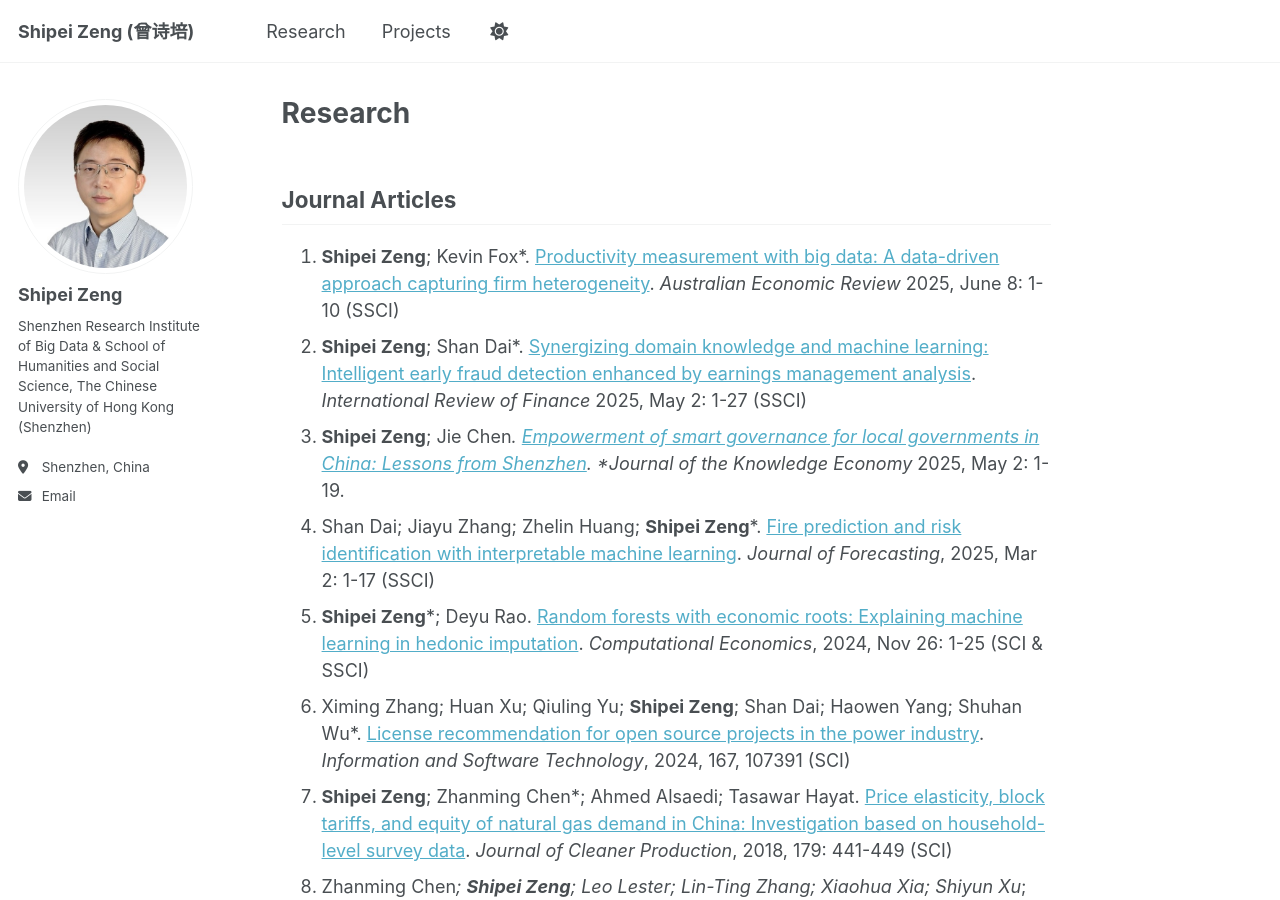
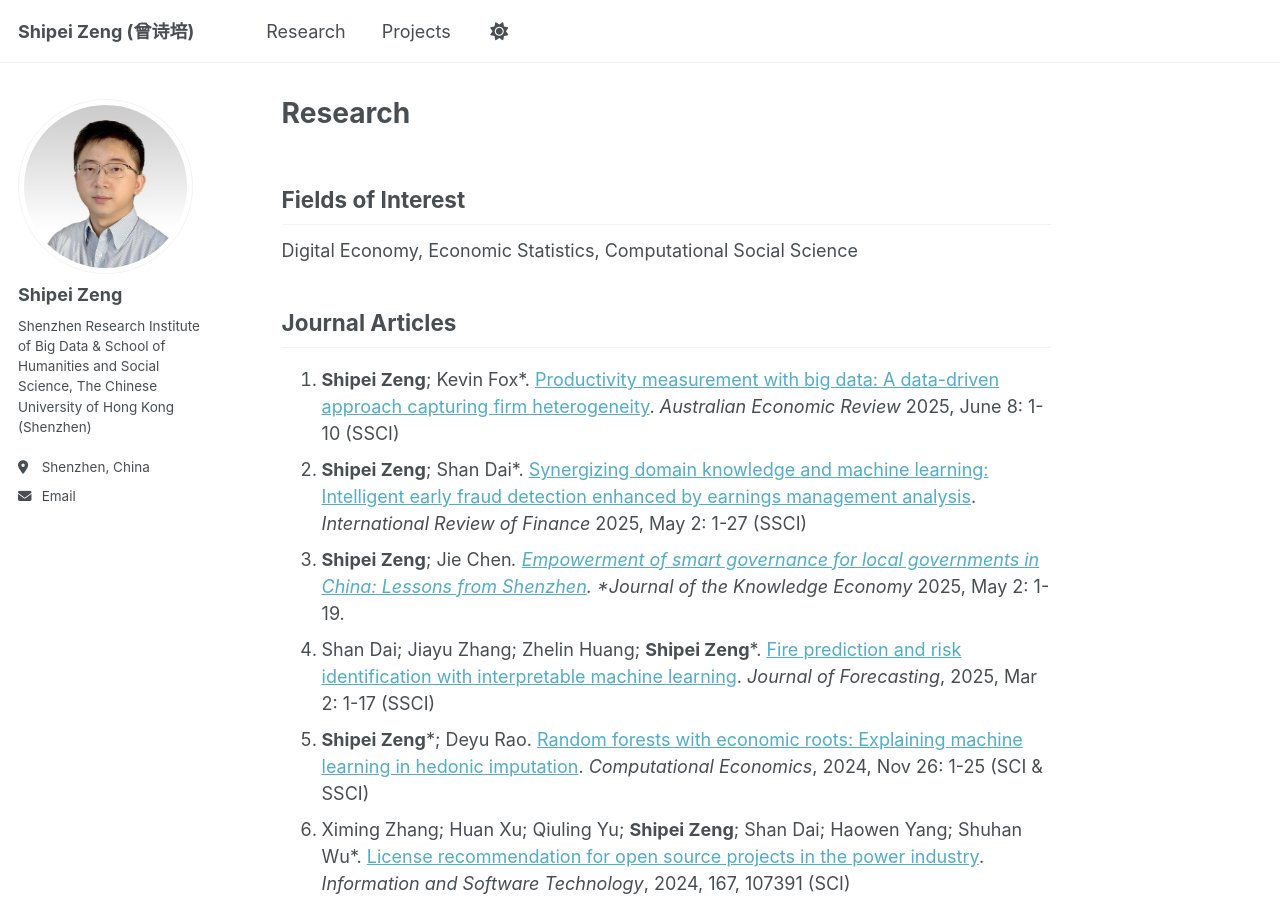
Before and after one commit to shipei-zeng/shipei-zeng.github.io, a Jekyll site: the page built from _pages/research.md, in a window 1280 px wide and 900 px high. Built offline with Jekyll 4.4.1, drawn with Linux system fonts in a browser that asks for light colours; a script that is not in the unit is left out.

Commit message:
Update research.md

```diff
--- a/_pages/research.md
+++ b/_pages/research.md
@@ -2,6 +2,10 @@
 permalink: /research/
 title: "Research"
 ---
+Fields of Interest
+------
+Digital Economy, Economic Statistics, Computational Social Science
+
 Journal Articles
 ------
 1. __Shipei Zeng__; Kevin Fox*. [Productivity measurement with big data: A data-driven approach capturing firm heterogeneity](https://onlinelibrary.wiley.com/doi/10.1111/1467-8462.70014). _Australian Economic Review_ 2025, June 8: 1-10 (SSCI)
```
